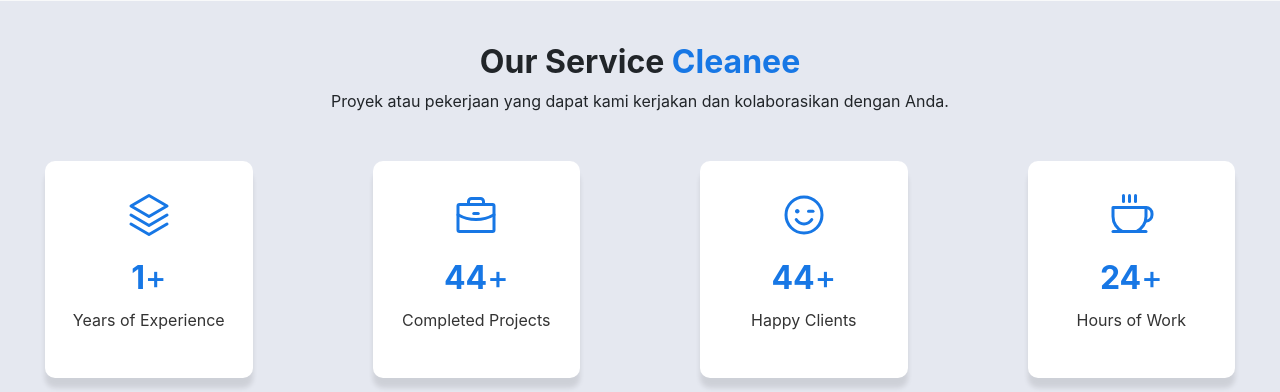
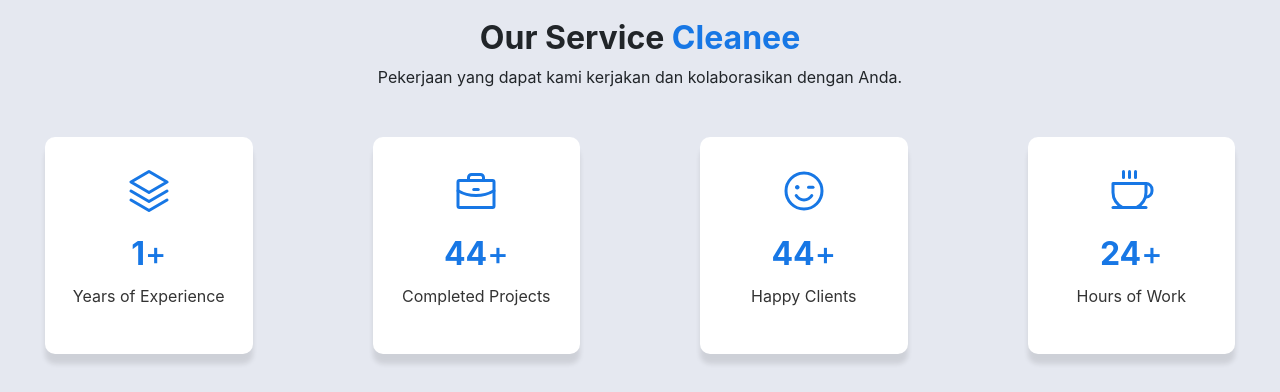
Before and after one commit to ibrahimelgibran/buyr-mobile, a CodeIgniter app: page /gstore/ in a window 1280 px wide. Shown: the part 1099-1491 px from the top of the page. Run offline with CodeIgniter, Linux system fonts and the light colour scheme; data that the repository does not hold is empty; some libraries are stand-ins or nearby versions; some web fonts are replaced.

Commit message:
update fitur + add new fitur

```diff
--- a/application/views/pages/home/detail.php
+++ b/application/views/pages/home/detail.php
@@ -41,7 +41,8 @@
     <div class="col">
     <div class="card border-dark">
         <div class="card-body text-center">
-            <h2 class="text-warning price mb-4">Rp.<?= number_format($game['price'], 2, ', ', '.'); ?></h2>
+            <h2 class="text-warning price mb-4">Rp. <?= number_format($game['price'], 2, ', ','.'); ?></h2>
+            <!-- <h2 class="text-warning price mb-4">Rp. <?= number_format($game['price']); ?></h2> -->
             <form action="<?= base_url('cart/add') ?>" method="POST">
                 <input type="hidden" name="product_id" value="<?= $game['id'] ?>">
                 <button type="submit" class="btn btn-success btn-block">ADD TO CART</button>
--- a/application/views/pages/home/index.php
+++ b/application/views/pages/home/index.php
@@ -111,14 +111,13 @@
   <div class="container" style="margin-top: -5%;">
     <div class="row" style="margin-top: -7%;">
       <div class="col-md-6 py-3">
-        <br><br><br>
+        <br><br>
         <h2 class="title-section">Kami <span class="marked">ready</span> untuk melayani anda dengan yang terbaik</h2>
         <div class="divider"></div>
         <p class="pusing" style="text-align:left">Cleanee merupakan sebuah layanan pengolahan sampah dengan tema zero waste dimana sampah an organik seperti plastik akan di daur ulang dan sampah rumah tangga akan di urai menjadi kompos sehingga akan mengurangi volume sampah yang tersedia.</p>
         <form action="<?= base_url('register') ?>" method="POST">
           <button type="submit" class="btn btn-primary">→ Daftar Now</button>
         </form>
-
 
       </div>
       <div class="gambar col-md-6 ">
@@ -426,7 +425,7 @@
 
 <!-- Counter Section Start -->
 <h2 class="text-center" style="font-weight: bold; margin-top:-30px; ">Our Service  <span class="team" style="color:#1777E5">Cleanee</span></h2>
-<p class="text-center mb-5">Proyek atau pekerjaan yang dapat kami kerjakan dan kolaborasikan dengan Anda.</p>
+<p class="text-center mb-5">Pekerjaan yang dapat kami kerjakan dan kolaborasikan dengan Anda.</p>
 <div class="dev-counter-section">
   <div class="anjay">
     <div class="row align-items-center card-row">
--- a/application/views/pages/product/edit.php
+++ b/application/views/pages/product/edit.php
@@ -19,8 +19,8 @@
                 </div>
                 <div class="row">
                     <div class="col-md-6">
-                        <div class="form-group">
-                            <label class="font-weight-bold">Harga</label>
+                        <div class="form-group ">
+                            <label class="font-weight-bold ">Harga</label>
                             <input type="number" class="form-control" name="price" value="<?= $product['price'] ?>">
                             <?= form_error('price', '<small class="form-text text-danger">', '</small>') ?>
                         </div>
```
Also changed, not shown: images/payments/7229dd3eeb1301c25ccf0e429ddc11ea.png (added), images/payments/faf13c23a2df6abde6b244b6982f9bc3.png (added).
